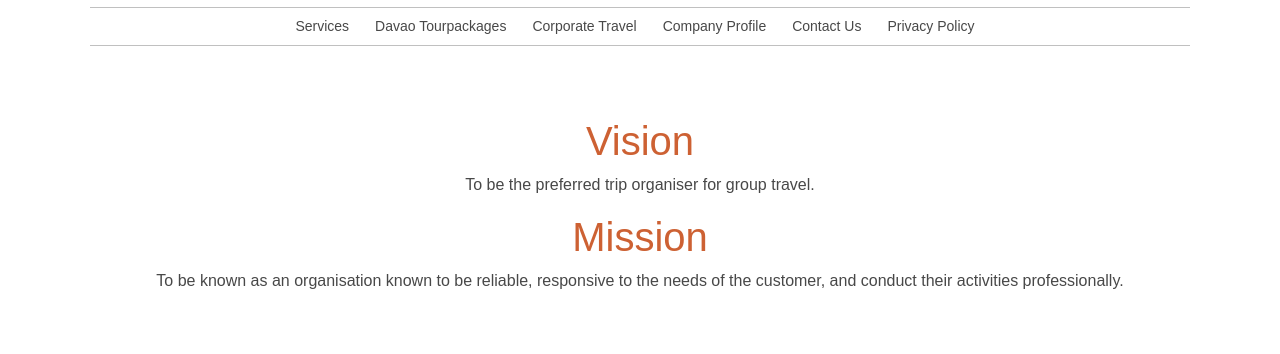
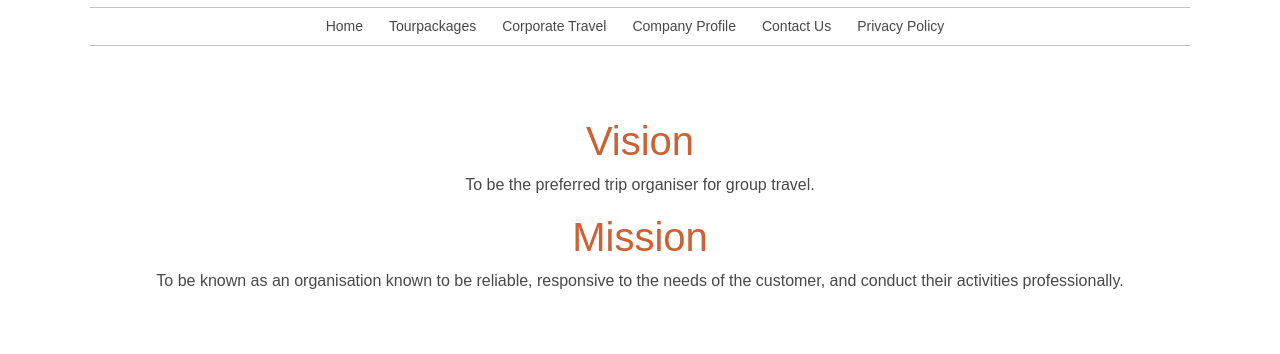
Before and after one commit to etours-davao-inc/static-site-py, a Flask app: page /company-profile.html in a window 1280 px wide. Shown: the part 324-678 px from the top of the page. Run offline with Flask 2, Linux system fonts and the light colour scheme; parts of the project's set-up code (start-up, migrations or seed data) failed here and were passed over; some libraries are stand-ins or nearby versions; some web fonts are replaced.

Commit message:
Improve style

```diff
--- a/templates/index.html
+++ b/templates/index.html
@@ -40,7 +40,7 @@
                       <span class="tp-pricestarts">{{tourpackage.price_starts}}</span>
                     </div>
                     <div>
-                      <a href="{{url_for('tourpackage_page', slug=tourpackage.slug)}}" class="btn btn-success align-right btn-sm">View details</a>
+                      <a href="{{url_for('tourpackage_page', slug=tourpackage.slug)}}" class="btn btn-outline-success align-right btn-sm">View details</a>
                     </div>
                   </div>
                 </div>
--- a/templates/nav.html
+++ b/templates/nav.html
@@ -5,8 +5,8 @@
     </a>
   </div>
   <div class="navs d-flex justify-content-center">
-    <a href="/">Services</a>
-    <a href="{{url_for('tourpackages')}}">Davao Tourpackages</a>
+    <a href="/">Home</a>
+    <a href="{{url_for('tourpackages')}}">Tourpackages</a>
     <a href="{{url_for('corporateTravel')}}">Corporate Travel</a>
     <a href="{{url_for('companyprofile')}}">Company Profile</a>
     <a href="{{url_for('contactus')}}">Contact Us</a>
```
